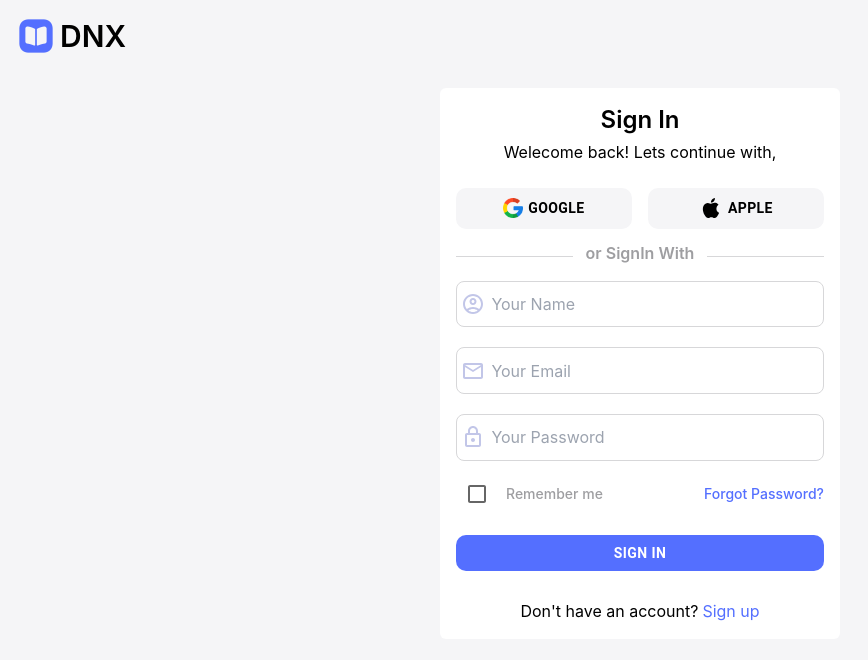
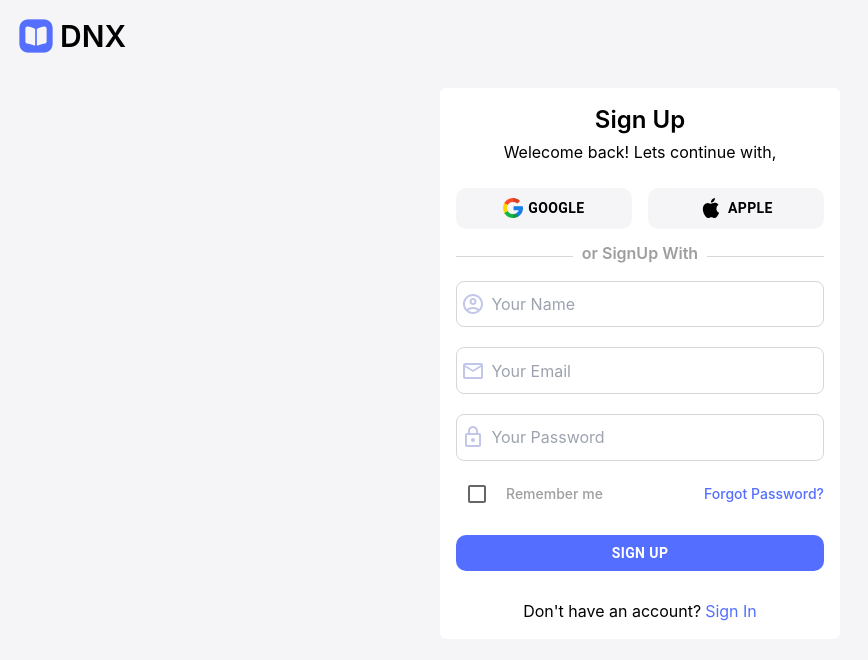
Before and after one commit to AliRaza048/student-Management-App, a React (Create React App) app: page /signin in a window 1280 px wide. Shown: the top 660 px of the page, without its empty margins (0-868 px from the left). Built offline with nearby package versions, Linux system fonts and the light colour scheme.

Commit message:
working on auth

```diff
--- a/src/apis/Authentication.js
+++ b/src/apis/auth.js
@@ -1,6 +1,6 @@
 import { SERVER_API } from "../helpers/variable";
 
-export default function Authentication() {
+export default function Auth() {
 
   async function signUPUser(user) {
     debugger
--- a/src/pages/Authentication/components/Form.js
+++ b/src/pages/Authentication/components/Form.js
@@ -8,26 +8,27 @@ import VisibilityOffOutlinedIcon from "@mui/icons-material/VisibilityOffOutlined
 import AccountCircleOutlinedIcon from "@mui/icons-material/AccountCircleOutlined";
 import Checkbox from "@mui/material/Checkbox";
 import { useNavigate } from "react-router-dom";
-import Authentication from "../../../apis/Authentication";
+import Authentication from "../../../apis/auth";
 import { useMutation } from "@tanstack/react-query";
 const label = { inputProps: { "aria-label": "Checkbox demo" } };
 
 const Form = ({ title, userData, setUserData }) => {
   const navigate = useNavigate();
   const { signUPUser } = Authentication();
+
   const mutation = useMutation({
-    mutationFn:signUPUser
+    mutationFn: signUPUser,
   });
+
   const handleChange = (event) => {
     const { name, value } = event.target;
     setUserData({
       ...userData,
       [name]: value,
     });
-    console.log(userData)
   };
-  const handleSubmit = (e) => {
-    debugger
+
+  const handleSignUpUser = (e) => {
     e.preventDefault();
     mutation.mutate(userData, {
       onSuccess: (data) => {
@@ -37,6 +38,12 @@ const Form = ({ title, userData, setUserData }) => {
         console.log("Error creating post:", error);
       },
     });
+    setUserData("");
+  };
+
+  const handleloginUser = (e) => {
+    e.preventDefault();
+    console.log(e);
   };
 
   return (
@@ -48,7 +55,7 @@ const Form = ({ title, userData, setUserData }) => {
       <main className="flex justify-center items-center p-4">
         <section className="bg-white p-4 rounded-md	form">
           <h2 className="text-center text-2xl font-semibold mb-1">
-            {title == "SignIn" ? "Sign In" : "Sign Up"}
+            {title == "SignIn" ? "Sign Up" : "Sign In"}
           </h2>
           <p className="text-center">Welecome back! Lets continue with,</p>
           <div className="flex gap-4">
@@ -66,11 +73,13 @@ const Form = ({ title, userData, setUserData }) => {
           <div className="flex gap-2 items-center text-nowrap	mt-3 ">
             <hr className="form__border"></hr>
             <h3 className="text-center text-md font-semibold mb-1 form__text">
-              {title == "SignIn" ? "or SignIn With" : "or SignUP With"}
+              {title == "SignIn" ? "or SignUp With" : "or Signin With"}
             </h3>
             <hr className="form__border"></hr>
           </div>
-          <form onSubmit={handleSubmit}>
+          <form
+            onSubmit={title == "SignIn" ? handleSignUpUser : handleloginUser}
+          >
             {title == "SignIn" ? (
               <div className="flex items-center w-full p-1 mt-3 rounded-lg form__input mb-5">
                 <AccountCircleOutlinedIcon
@@ -84,9 +93,7 @@ const Form = ({ title, userData, setUserData }) => {
                   onChange={(e) => handleChange(e)}
                 />
               </div>
-            ) : (
-              null
-            )}
+            ) : null}
             <div className="flex items-center w-full p-1 mt-3 rounded-lg form__input mb-5">
               <EmailOutlinedIcon sx={{ color: "rgb(194, 198, 232)" }} />
               <input
@@ -120,7 +127,7 @@ const Form = ({ title, userData, setUserData }) => {
               type="submit"
               className=" flex justify-center w-full mb-6 form__authbutton"
             >
-              {title == "SignIn" ? "Sign In" : "Sign Up"}
+              {title == "SignIn" ? "Sign Up" : "Sign In"}
             </Button>
             <p className="w-full flex justify-center items-center mt-7">
               Don't have an account?
@@ -132,7 +139,7 @@ const Form = ({ title, userData, setUserData }) => {
                     : () => navigate("/signin")
                 }
               >
-                {title == "SignIn" ? "Sign up" : "Sign in"}
+                {title == "SignIn" ? "Sign In" : "Sign Up"}
               </a>
             </p>
           </form>
```
